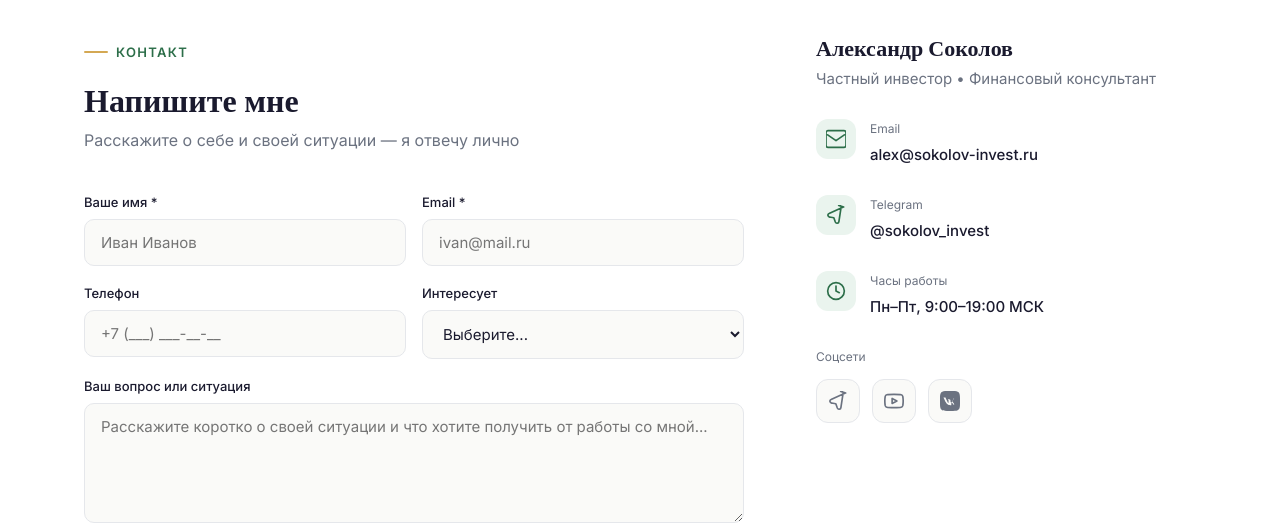
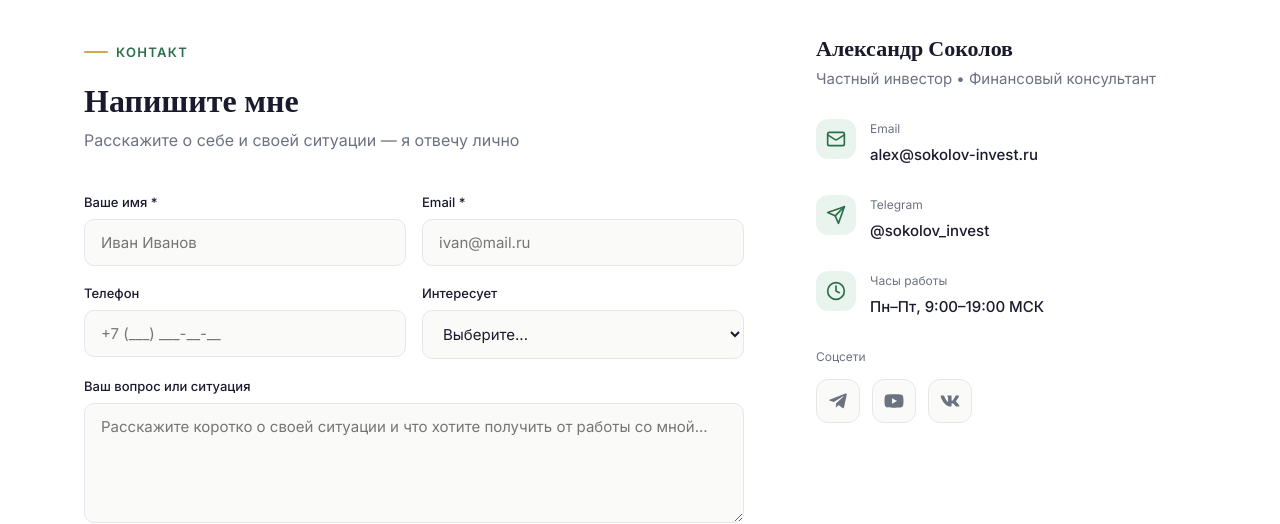
Before and after one commit to webmybet/test-investor-landing, a plain HTML site: page index.html in a window 1280 px wide. Shown: the part 5860-6384 px from the top of the page. Drawn offline with nearby package versions, Linux system fonts and the light colour scheme.

Commit message:
feat: update content and layout on investor landing page

```diff
--- a/index.html
+++ b/index.html
@@ -1626,7 +1626,7 @@
 
         <div class="contact-item">
           <div class="contact-item-icon">
-            <svg width="20" height="20" viewBox="0 0 24 24" fill="none" stroke="currentColor" stroke-width="2" stroke-linecap="round" stroke-linejoin="round"><path d="M21.5 2h-19A2.5 2.5 0 0 0 0 4.5v15A2.5 2.5 0 0 0 2.5 22h19a2.5 2.5 0 0 0 2.5-2.5v-15A2.5 2.5 0 0 0 21.5 2zM22 7l-10 7L2 7"/></svg>
+            <svg width="20" height="20" viewBox="0 0 24 24" fill="none" stroke="currentColor" stroke-width="2" stroke-linecap="round" stroke-linejoin="round"><rect width="20" height="16" x="2" y="4" rx="2"/><path d="m22 7-8.97 5.7a1.94 1.94 0 0 1-2.06 0L2 7"/></svg>
           </div>
           <div>
             <div class="contact-item-label">Email</div>
@@ -1636,7 +1636,7 @@
 
         <div class="contact-item">
           <div class="contact-item-icon">
-            <svg width="20" height="20" viewBox="0 0 24 24" fill="none" stroke="currentColor" stroke-width="2" stroke-linecap="round" stroke-linejoin="round"><path d="M21.198 2.433a2.242 2.242 0 0 0-1.022.215l-16.5 7.5a2.25 2.25 0 0 0 .6 4.312l5.1.9 1.8 5.1a2.25 2.25 0 0 0 4.312-.6l2.5-16.5a2.25 2.25 0 0 0-2.79-2.927z"/></svg>
+            <svg width="20" height="20" viewBox="0 0 24 24" fill="none" stroke="currentColor" stroke-width="2" stroke-linecap="round" stroke-linejoin="round"><line x1="22" y1="2" x2="11" y2="13"/><polygon points="22 2 15 22 11 13 2 9 22 2"/></svg>
           </div>
           <div>
             <div class="contact-item-label">Telegram</div>
@@ -1658,13 +1658,13 @@
           <div class="contact-item-label" style="font-size:12px;color:var(--muted);margin-bottom:12px;">Соцсети</div>
           <div class="socials">
             <a href="https://t.me/sokolov_invest" target="_blank" rel="noopener noreferrer" class="social-btn" title="Telegram" aria-label="Telegram">
-              <svg width="20" height="20" viewBox="0 0 24 24" fill="none" stroke="currentColor" stroke-width="2" stroke-linecap="round" stroke-linejoin="round"><path d="M21.198 2.433a2.242 2.242 0 0 0-1.022.215l-16.5 7.5a2.25 2.25 0 0 0 .6 4.312l5.1.9 1.8 5.1a2.25 2.25 0 0 0 4.312-.6l2.5-16.5a2.25 2.25 0 0 0-2.79-2.927z"/></svg>
+              <svg width="20" height="20" viewBox="0 0 448 512" fill="currentColor"><path d="M446.7 98.6l-67.6 318.8c-5.1 22.5-18.4 28.1-37.3 17.5l-103-75.9-49.7 47.8c-5.5 5.5-10.1 10.1-20.7 10.1l7.4-104.9 190.9-172.5c8.3-7.4-1.8-11.5-12.9-4.1L117.8 284 16.2 252.2c-22.1-6.9-22.5-22.1 4.6-32.7L418.2 66.4c18.4-6.9 34.5 4.1 28.5 32.2z"/></svg>
             </a>
             <a href="https://youtube.com" target="_blank" rel="noopener noreferrer" class="social-btn" title="YouTube" aria-label="YouTube">
-              <svg width="20" height="20" viewBox="0 0 24 24" fill="none" stroke="currentColor" stroke-width="2" stroke-linecap="round" stroke-linejoin="round"><path d="M22.54 6.42a2.78 2.78 0 0 0-1.95-1.96C18.88 4 12 4 12 4s-6.88 0-8.59.46A2.78 2.78 0 0 0 1.46 6.42 29 29 0 0 0 1 12a29 29 0 0 0 .46 5.58 2.78 2.78 0 0 0 1.95 1.95C5.12 20 12 20 12 20s6.88 0 8.59-.47a2.78 2.78 0 0 0 1.95-1.95A29 29 0 0 0 23 12a29 29 0 0 0-.46-5.58z"/><polygon points="9.75 15.02 15.5 12 9.75 8.98 9.75 15.02"/></svg>
+              <svg width="20" height="20" viewBox="0 0 576 512" fill="currentColor"><path d="M549.655 124.083c-6.281-23.65-24.787-42.276-48.284-48.597C458.781 64 288 64 288 64S117.22 64 74.629 75.486c-23.497 6.322-42.003 24.947-48.284 48.597-11.412 42.867-11.412 132.305-11.412 132.305s0 89.438 11.412 132.305c6.281 23.65 24.787 41.5 48.284 47.821C117.22 448 288 448 288 448s170.78 0 213.371-11.486c23.497-6.321 42.003-24.171 48.284-47.821 11.412-42.867 11.412-132.305 11.412-132.305s0-89.438-11.412-132.305zm-317.51 213.508V175.185l142.739 81.205-142.739 81.201z"/></svg>
             </a>
             <a href="https://vk.com" target="_blank" rel="noopener noreferrer" class="social-btn" title="ВКонтакте" aria-label="ВКонтакте">
-              <svg width="20" height="20" viewBox="0 0 24 24" fill="currentColor"><path d="M15.684 0H8.316C1.592 0 0 1.592 0 8.316v7.368C0 22.408 1.592 24 8.316 24h7.368C22.408 24 24 22.408 24 15.684V8.316C24 1.592 22.408 0 15.684 0zm3.692 17h-1.816c-.69 0-.9-.548-2.139-1.797-1.08-1.04-1.556-.981-1.556-.981s-.32.059-.32.981V17h-1.44s-3.46.199-5.24-3.72c0 0-2.68-5.4-2.68-5.56H6.6c0 0 .199.44.26.6.72 1.78 2.919 6.14 3.1 6.14 0 0 .379-.38.359-2.779 0 0 .04-1.08-.34-1.56-.279-.359-.759-.46-.98-.5a3.78 3.78 0 0 1 .88-.16s1.56-.119 2.42 1.04v.019c0 0 .28.4.28 1.42 0 0-.02 1.879.84 1.879 0 0 .4 0 1.52-1.94 0 0 1.28-2.42 1.42-2.84l.159-.38H17c0 0-.219.4-.58 1.04-1.159 2.14-1.519 2.84-1.519 3.038 0 .238.179.419.579.698C16.1 13.98 17 14.979 17 16.42c0 0 .08.58-.619.58z"/></svg>
+              <svg width="20" height="20" viewBox="0 0 576 512" fill="currentColor"><path d="M545 117.7c3.7-12.5 0-21.7-17.8-21.7h-58.9c-15 0-21.9 7.9-25.6 16.7 0 0-30 73.1-72.4 120.5-13.7 13.7-20 18.1-27.5 18.1-3.7 0-9.4-4.4-9.4-16.9V117.7c0-15-4.2-21.7-16.6-21.7h-92.6c-9.4 0-15 7-15 13.5 0 14.2 21.2 17.5 23.4 57.5v86.8c0 19-3.4 22.5-10.9 22.5-20 0-68.6-73.4-97.4-157.4-5.8-16.3-11.5-22.9-26.6-22.9H38.8c-16.8 0-20.2 7.9-20.2 16.7 0 15.6 20 93.1 93.1 195.5C160.4 378.1 229 416 291.4 416c37.5 0 42.1-8.4 42.1-22.9 0-66.8-3.4-73.1 15.4-73.1 8.7 0 23.7 4.4 58.7 38.1 40 40 46.6 57.9 69 57.9h58.9c16.8 0 25.3-8.4 20.4-25-11.2-34.9-86.9-106.7-90.3-111.5-8.7-11.2-6.2-16.2 0-26.2.1-.1 72-101.3 79.4-135.6z"/></svg>
             </a>
           </div>
         </div>
```
